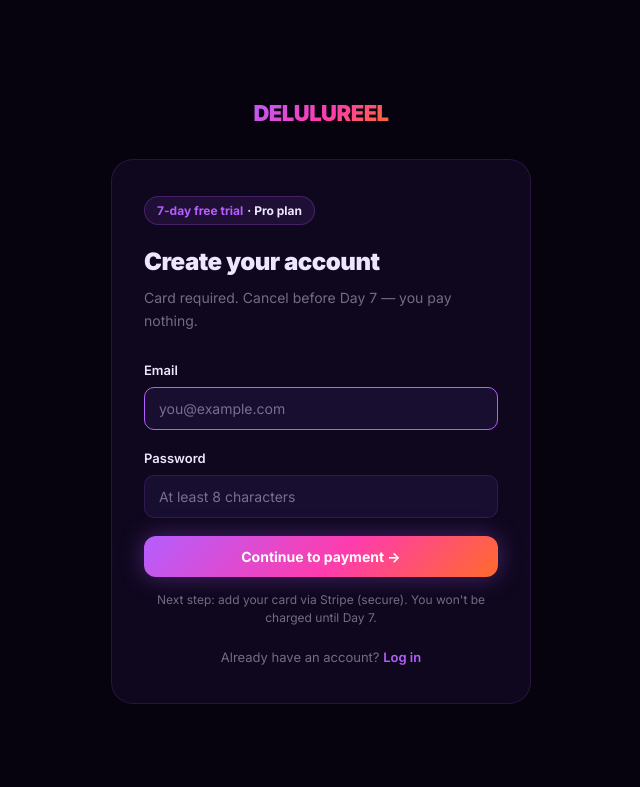
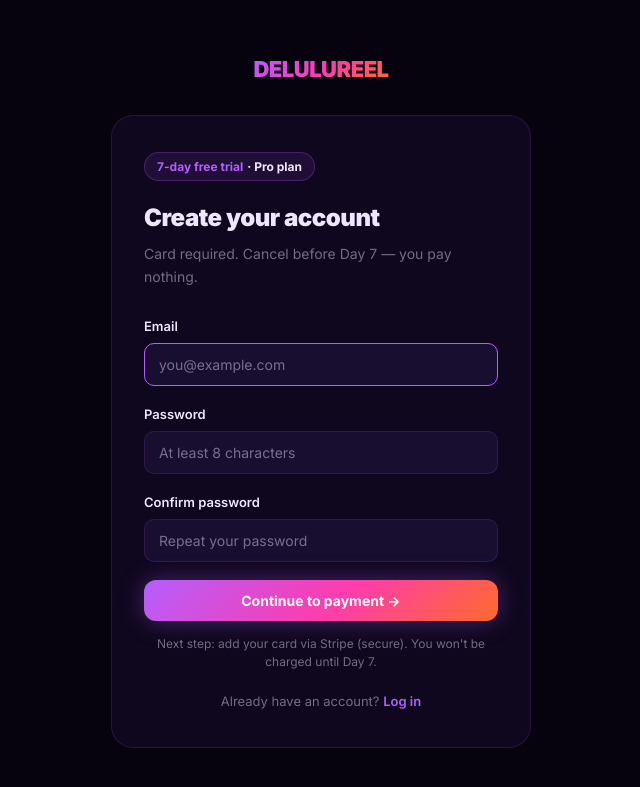
Before and after one commit to ObiriecLabs/delulureel, a Flask app: page /auth/signup in a window 1280 px wide. Shown: the top 787 px of the page, without its empty margins (319-959 px from the left). Run offline with Flask 3, Linux system fonts and the light colour scheme.

Commit message:
feat: aggiungi campo confirm password nel signup
Validazione client-side in tempo reale: messaggio di errore inline
e blocco submit se le due password non coincidono.
setCustomValidity() integra la validazione nativa HTML5.

Co-Authored-By: Claude Sonnet 4.6 <noreply@anthropic.com>

```diff
--- a/templates/auth/signup.html
+++ b/templates/auth/signup.html
@@ -35,7 +35,12 @@
       </div>
       <div class="field">
         <label class="field-label">Password</label>
-        <input type="password" name="password" class="field-input" placeholder="At least 8 characters" required minlength="8">
+        <input type="password" name="password" id="password" class="field-input" placeholder="At least 8 characters" required minlength="8">
+      </div>
+      <div class="field">
+        <label class="field-label">Confirm password</label>
+        <input type="password" name="confirm_password" id="confirm_password" class="field-input" placeholder="Repeat your password" required minlength="8">
+        <span class="field-error" id="pw-mismatch" style="display:none;color:var(--error,#f87171);font-size:.8rem;margin-top:.35rem;">Passwords do not match.</span>
       </div>
 
       <button type="submit" class="btn btn-primary btn-full" id="signup-btn">
@@ -55,7 +60,26 @@
 </div>
 
 <script>
-  document.getElementById('signup-form').addEventListener('submit', function() {
+  const pwField      = document.getElementById('password');
+  const confirmField = document.getElementById('confirm_password');
+  const mismatch     = document.getElementById('pw-mismatch');
+
+  function checkMatch() {
+    if (confirmField.value && pwField.value !== confirmField.value) {
+      mismatch.style.display = 'block';
+      confirmField.setCustomValidity('Passwords do not match.');
+    } else {
+      mismatch.style.display = 'none';
+      confirmField.setCustomValidity('');
+    }
+  }
+
+  pwField.addEventListener('input', checkMatch);
+  confirmField.addEventListener('input', checkMatch);
+
+  document.getElementById('signup-form').addEventListener('submit', function(e) {
+    checkMatch();
+    if (!confirmField.checkValidity()) { e.preventDefault(); return; }
     const btn = document.getElementById('signup-btn');
     btn.disabled = true;
     btn.textContent = 'Setting up your account…';
```
